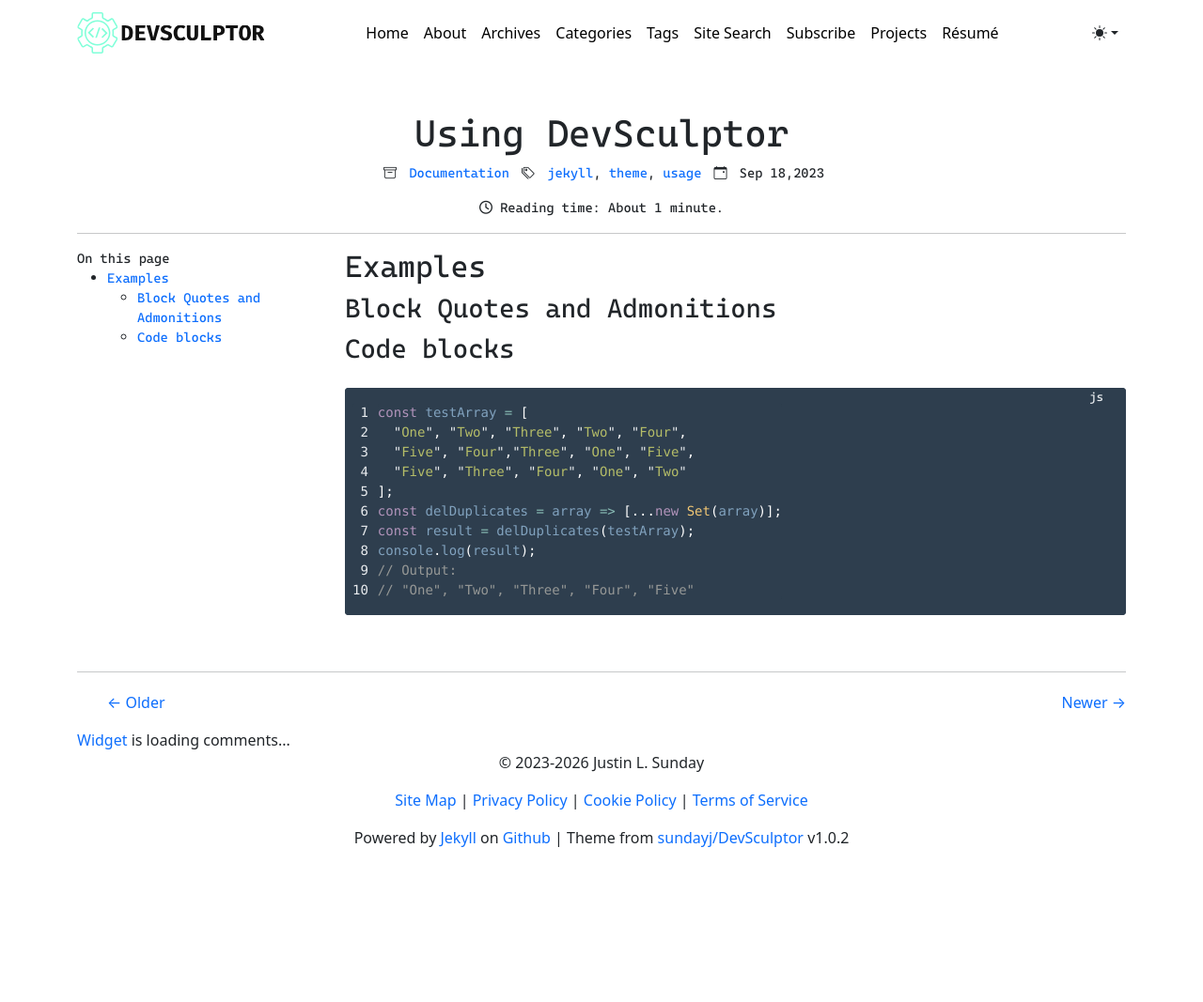
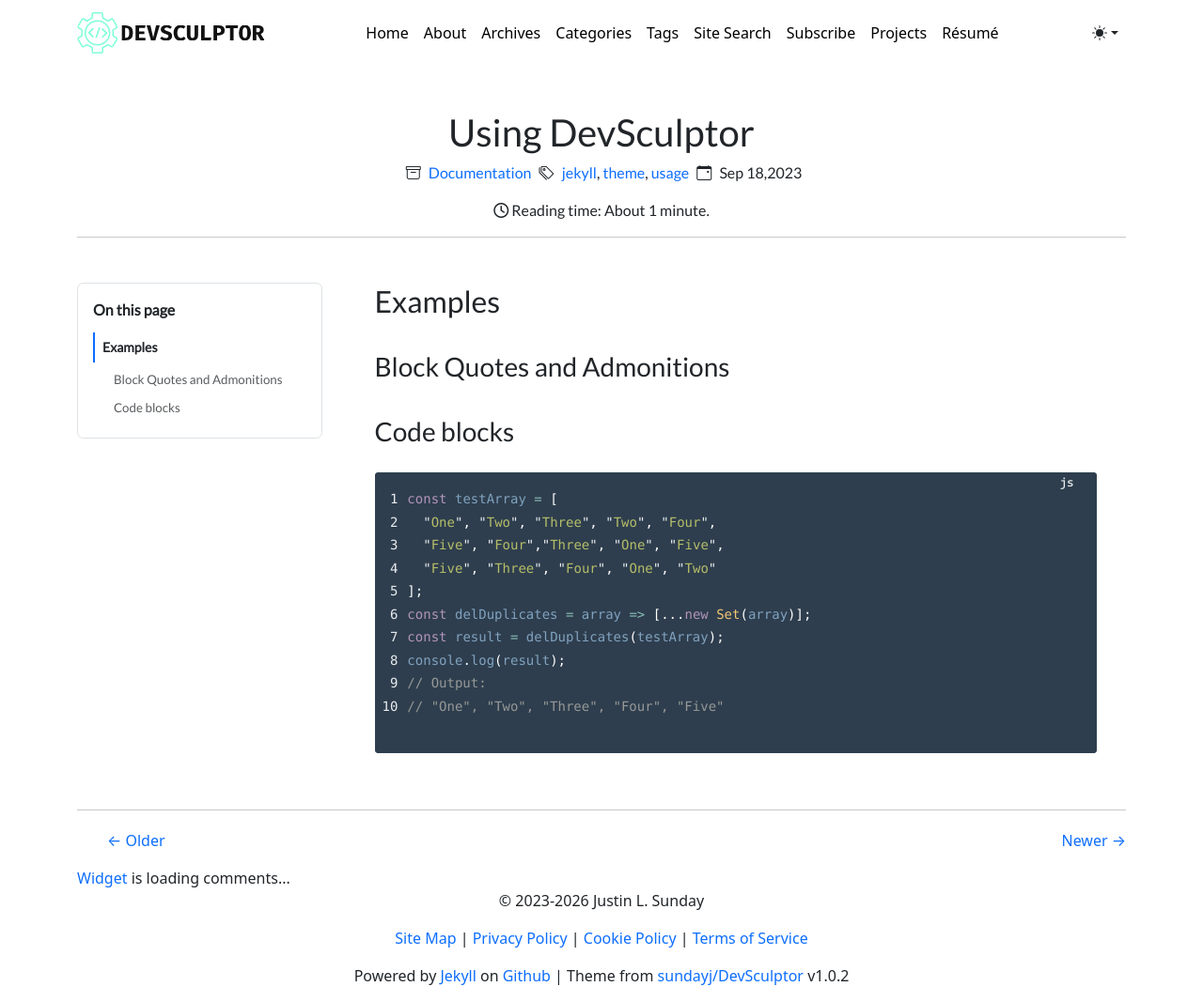
Before and after one commit to sundayj/DevSculptor, a Jekyll site: the page built from _posts/2023-09-18-usage.md, in a window 1280 px wide. Shown: the whole page at 94% size. Built offline with Jekyll 4.4.1, drawn with Linux system fonts in a browser that asks for light colours; nearby versions of some CDN libraries; some web fonts are replaced; a style sheet for code colours, icons or effects is not loaded; before the commit the page ends 920 px from its top, so only the background shows below that.

Commit message:
Improve long-form reading styles and TOC

```diff
--- a/_sass/_base.scss
+++ b/_sass/_base.scss
@@ -25,70 +25,223 @@
 
 .post {
   padding-bottom: 20px;
-  font-family: $monospace-font-family;
-  font-size: $base-font-size;
+  font-family: $base-font-family;
+  font-size: 1rem;
 
-  #toc-sidebar {
-    overflow-x: hidden;
-    height: fit-content;
-    position: -webkit-sticky; // Safari
-    position: sticky;
-    top: 0;
-    transition: all ease-in 0.5s;
-    padding: 0;
+  .post-header {
+    max-width: 56rem;
+    margin-inline: auto;
+  }
 
-    #toc-contents {
-      font-size: $small-font-size;
+  .post-title {
+    line-height: 1.15;
+    text-wrap: balance;
+  }
+
+  .post-reading-layout {
+    margin-top: 1.5rem;
+  }
+
+  .post-content {
+    max-width: 48rem;
+    margin-inline: auto;
+    font-size: 1.0625rem;
+    line-height: 1.75;
+
+    > :first-child {
+      margin-top: 0;
+    }
+
+    p,
+    ul,
+    ol,
+    blockquote,
+    table,
+    figure {
+      margin-bottom: 1.35rem;
+    }
+
+    ul,
+    ol {
+      padding-left: 1.5rem;
+    }
+
+    li + li {
+      margin-top: .35rem;
+    }
+
+    h2,
+    h3,
+    h4,
+    h5,
+    h6 {
+      line-height: 1.25;
+      scroll-margin-top: 5rem;
+      text-wrap: balance;
+    }
+
+    h2 {
+      margin-top: 2.75rem;
+      margin-bottom: 1rem;
+    }
+
+    h3 {
+      margin-top: 2rem;
+      margin-bottom: .8rem;
+    }
+
+    h4,
+    h5,
+    h6 {
+      margin-top: 1.6rem;
+      margin-bottom: .65rem;
+    }
+
+    a:not(.anchor) {
+      text-decoration: underline;
+      text-decoration-thickness: .08em;
+      text-underline-offset: .16em;
+    }
+
+    code:not(pre code) {
+      padding: .1em .3em;
+      border-radius: .25rem;
+      background: var(--bs-secondary-bg);
+      font-family: $monospace-font-family;
+      font-size: .9em;
+    }
+
+    blockquote {
+      padding: .25rem 0 .25rem 1.25rem;
+      border-left: .25rem solid var(--bs-border-color);
+      color: var(--bs-secondary-color);
+
+      > :last-child {
+        margin-bottom: 0;
+      }
+    }
+
+    table {
+      display: block;
       width: 100%;
-      padding: 0;
-      margin-left: 0;
+      max-width: 100%;
+      overflow-x: auto;
+      -webkit-overflow-scrolling: touch;
+    }
 
-      ul {
-        padding-left: 1rem;
+    img,
+    svg,
+    video {
+      max-width: 100%;
+      height: auto;
+    }
 
-        li {
-          padding-top: 10px;
-          position: relative;
-          list-style-type: inherit;
-        }
+    figure {
+      max-width: 100%;
+
+      img {
+        margin-inline: auto;
       }
 
+      figcaption {
+        margin-top: .6rem;
+        color: var(--bs-secondary-color);
+        line-height: 1.5;
+      }
+    }
+  }
+
+  .toc-column {
+    min-width: 0;
+
+    .toc-panel {
+      padding: 1rem;
+      border: 1px solid var(--bs-border-color);
+      border-radius: $border-radius;
+      background: var(--bs-body-bg);
     }
 
     .toc-header {
+      margin-bottom: .75rem;
+      font-size: 1rem;
       font-weight: 700;
-      font-size: 1.5rem;
+    }
+
+    #toc-contents {
+      font-size: .875rem;
+      line-height: 1.45;
+    }
+
+    .toc-list,
+    .toc-sublist {
+      margin: 0;
+      padding: 0;
+      list-style: none;
+    }
+
+    .toc-sublist {
+      margin-top: .2rem;
+    }
+
+    .toc-item a {
+      display: block;
+      padding: .35rem .5rem;
+      border-left: 2px solid transparent;
+      color: var(--bs-secondary-color);
+      text-decoration: none;
+      overflow-wrap: anywhere;
+    }
+
+    .toc-item-h3 > a {
+      padding-left: 1.25rem;
+      font-size: .95em;
+    }
+
+    .toc-item a:hover,
+    .toc-item a:focus-visible {
+      color: var(--bs-body-color);
+      text-decoration: underline;
+    }
+
+    .toc-item a.active {
+      border-left-color: var(--bs-primary);
+      color: var(--bs-body-color);
+      font-weight: 600;
+    }
+
+    @media (min-width: 992px) {
+      .toc-panel {
+        position: sticky;
+        top: 1rem;
+        max-height: calc(100vh - 2rem);
+        overflow-y: auto;
+      }
+    }
+
+    @media (max-width: 991.98px) {
+      .toc-panel {
+        display: none;
+        margin-bottom: 1rem;
+      }
+
+      .toc-panel.toc-panel-open {
+        display: block;
+      }
     }
   }
 
-  #tocOpenBtn {
-    cursor: pointer;
-    height: fit-content;
-    width: fit-content;
-    position: -webkit-sticky; // Safari
-    position: sticky;
-    top: 0;
-    transition: all ease-in .5s;
-
-    #chevron {
-      transition: all ease-in .5s;
-      font-size: 20px;
-      display: inline-block;
-    }
-  }
-
-  @media (max-width: 768px) {
-    #toc-sidebar {
-      position: relative;
+  @media (max-width: 767.98px) {
+    .post-header {
+      text-align: left !important;
     }
 
-    #tocOpenBtn {
-      display: none;
-    }
+    .post-content {
+      font-size: 1rem;
+      line-height: 1.7;
 
-    #toc-sidebar,
-    #tocOpenBtn {
-      transition: none;
+      h2 {
+        margin-top: 2.25rem;
+      }
     }
   }
 }
```
